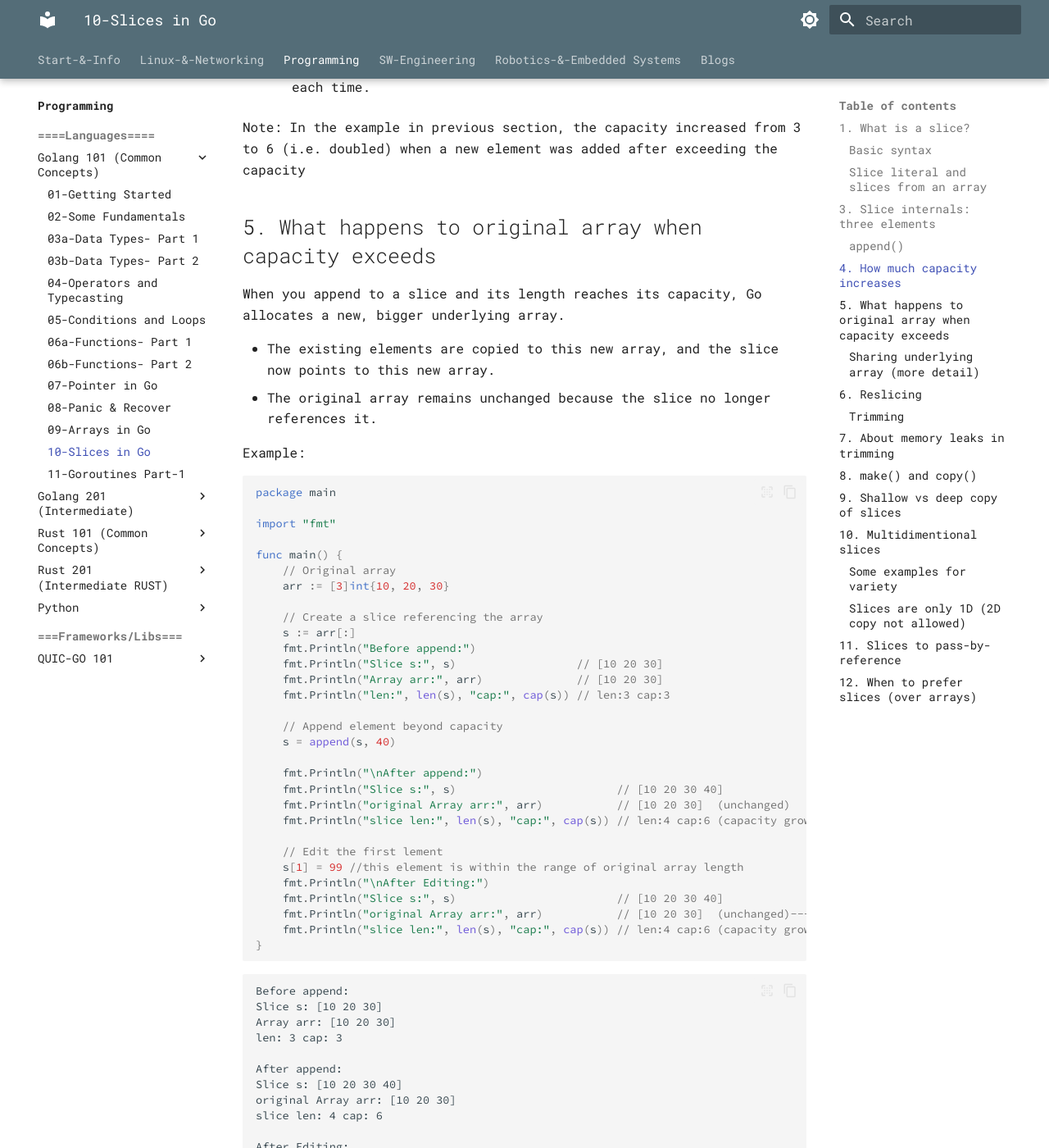
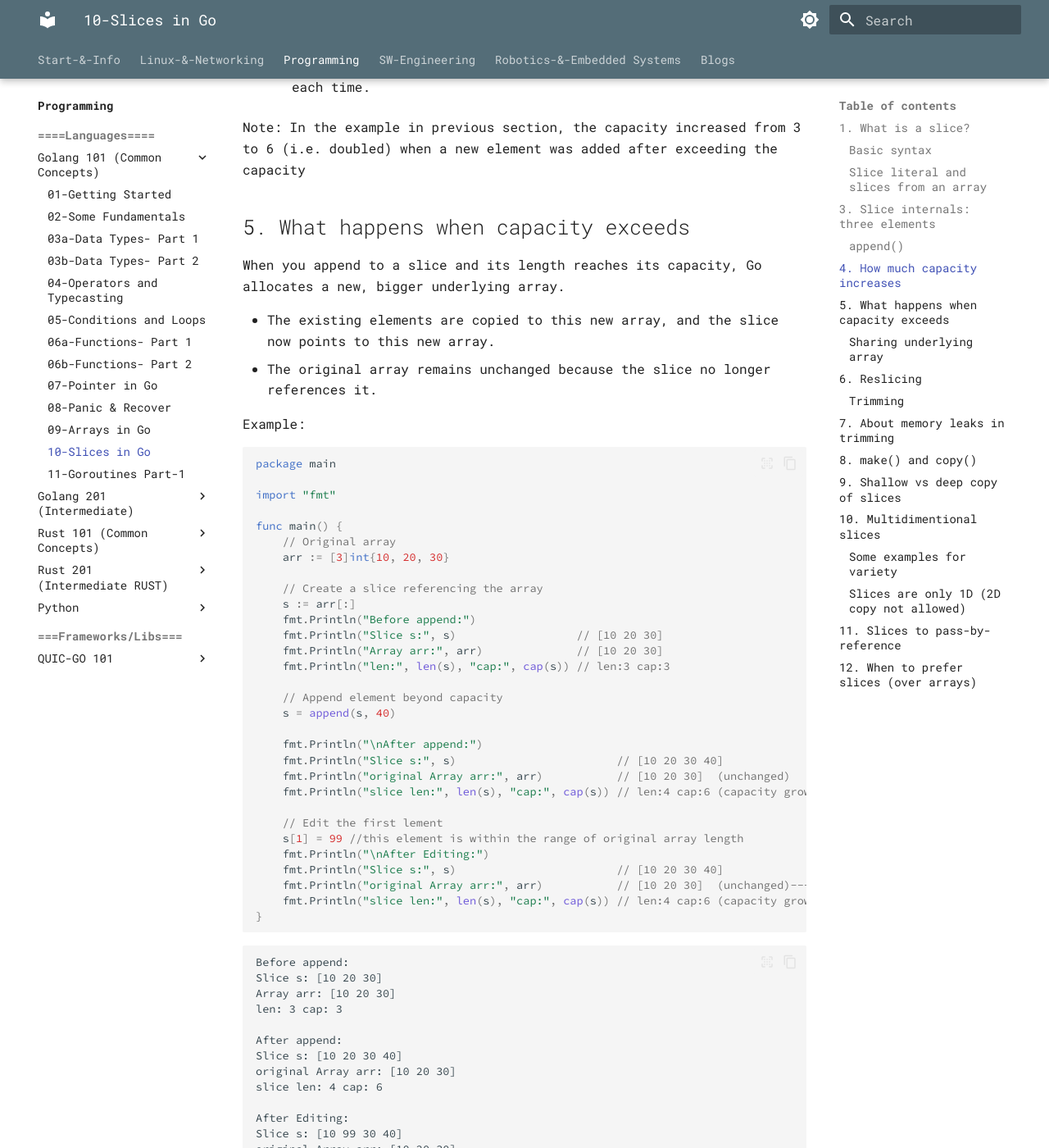
Before and after one commit to alohamujeeb/alohamujeeb.github.io, an MkDocs documentation site: the page built from docs/programming/languages/golang101/10-slices-in-Go.md, in a window 1280 px wide and 1400 px high, scrolled down 3054 px. Shown: the whole window at 82% size. Built offline with MkDocs 1.6.1 and Material for MkDocs 9.7.7, drawn with Linux system fonts in a browser that asks for light colours; some of the changed text lies outside the part shown.

Commit message:
minor fixes

```diff
--- a/docs/programming/languages/golang101/10-slices-in-Go.md
+++ b/docs/programming/languages/golang101/10-slices-in-Go.md
@@ -178,7 +178,7 @@ When you append an element and capacity is exceeded, Go allocates a new underlyi
 Note: In the example in previous section, the capacity increased from  3 to 6 (i.e. doubled) when a new element was added after exceeding the capacity
 
 
-## 5. What happens to original array when capacity exceeds
+## 5. What happens when capacity exceeds
 
 When you append to a slice and its length reaches its capacity, Go allocates a new, bigger underlying array.
 
@@ -238,7 +238,7 @@ Note:
 - Once exceeded the original array stops reflecting the slice
 - but before exceeding it reflects slice.
 
-### Sharing underlying array (more detail)
+### Sharing underlying array
 As shown in example above:
 
 - When you create a slice from an array or another slice, the new slice shares the same underlying array. This means:
```
Also changed, not shown: docs/programming/languages/golang101/08-panic-in-Go.md (+1 -1 lines), docs/programming/languages/golang101/11-goroutines.md (+1 -1 lines).
